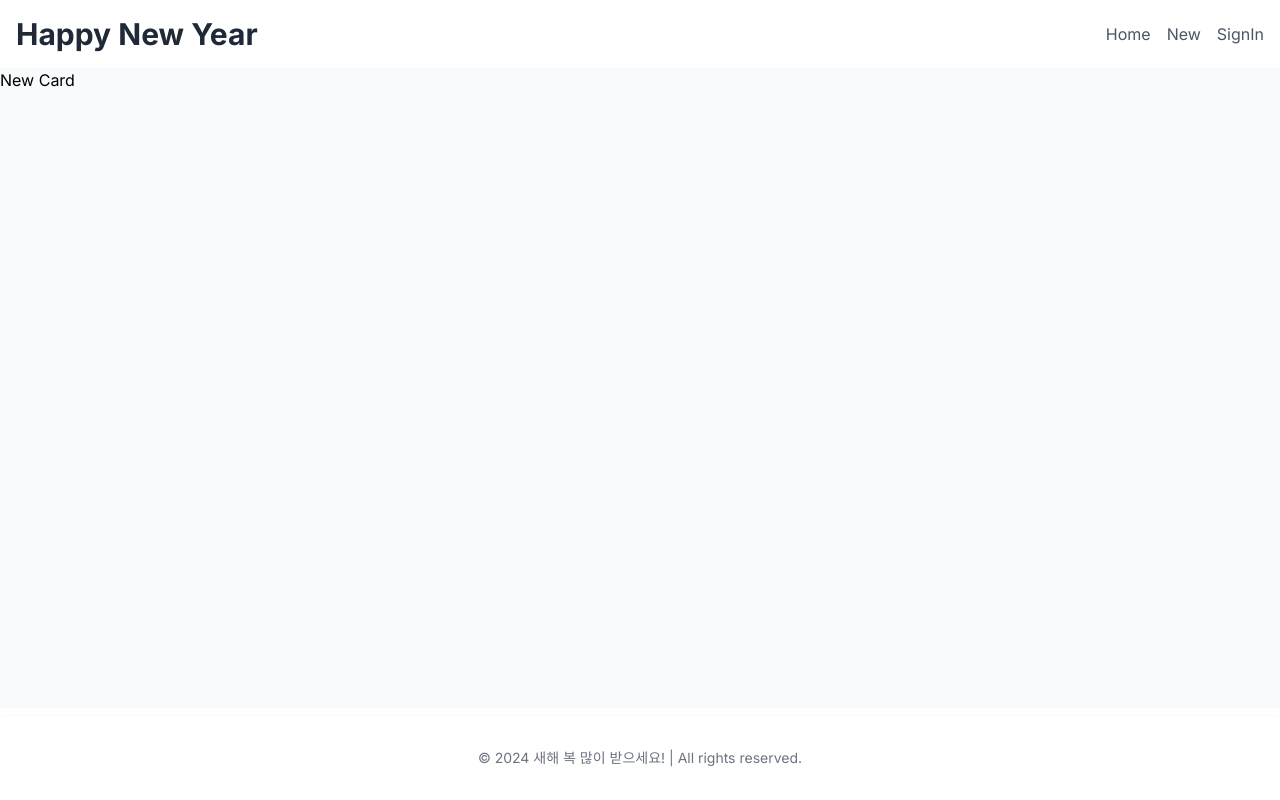
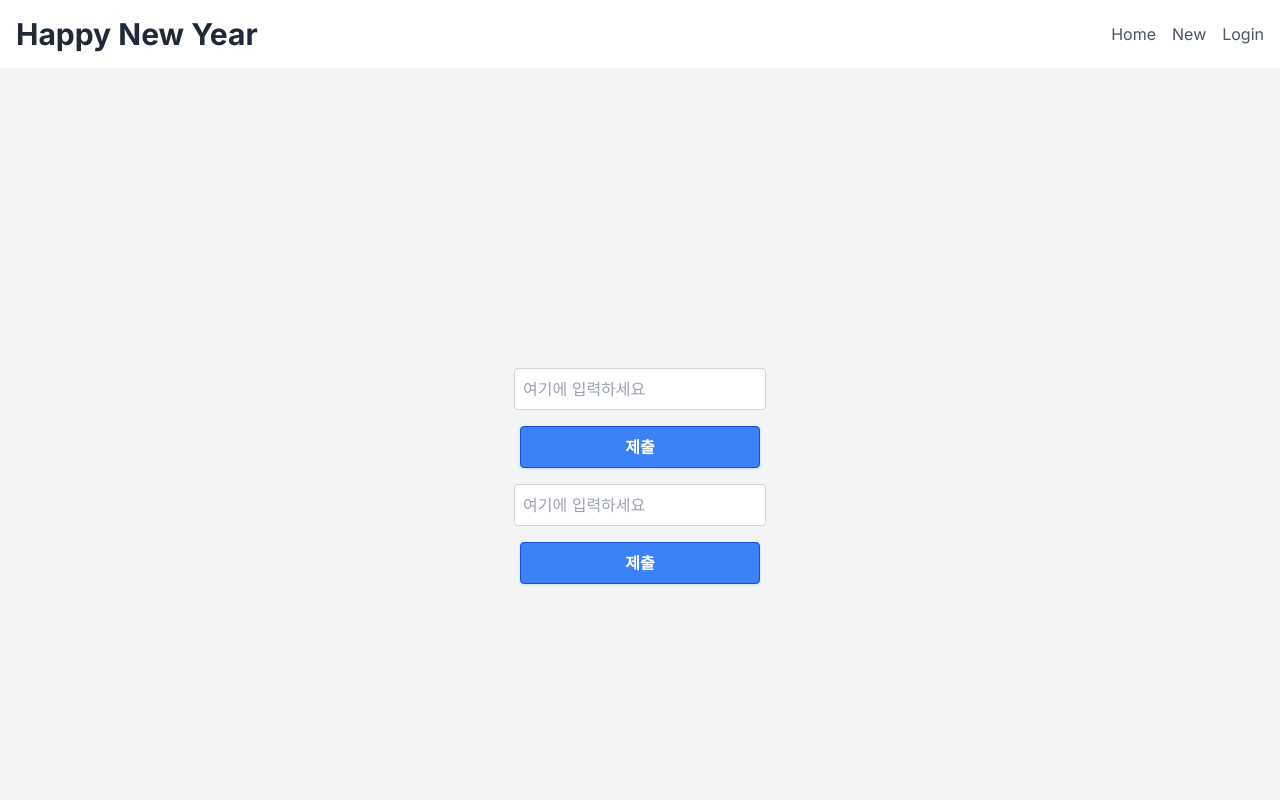
Before and after one commit to HC-kang/new-year-card, a Next.js app: page /new in a window 1280 px wide. Built offline with nearby package versions, Linux system fonts and the light colour scheme.

Commit message:
Feat: add new card component

```diff
--- a/src/app/layout.tsx
+++ b/src/app/layout.tsx
@@ -3,6 +3,7 @@ import { Inter } from 'next/font/google';
 import './globals.css';
 import Header from '@/components/Header';
 import Footer from '@/components/Footer';
+import { AuthProvider } from '../context/AuthContext';
 
 const inter = Inter({ subsets: ['latin'] });
 
@@ -21,9 +22,11 @@ export default function RootLayout({
       <body
         className={`${inter.className} flex flex-col w-full max-w-screen-2xl mx-auto`}
       >
-        <Header />
-        <main className='grow bg-slate-50'>{children}</main>
-        <Footer />
+        <AuthProvider>
+          <Header />
+          <main className='grow bg-slate-50'>{children}</main>
+          <Footer />
+        </AuthProvider>
       </body>
     </html>
   );
--- a/src/app/new/page.tsx
+++ b/src/app/new/page.tsx
@@ -1,5 +1,5 @@
-export default function New() {
-  return (
-    <div>New Card</div>
-  );
+import NewCard from '@/components/NewCard';
+
+export default function NewPage() {
+  return <NewCard />;
 }
--- a/src/app/page.tsx
+++ b/src/app/page.tsx
@@ -1,6 +1,6 @@
 import HomeSection from '../components/HomeSection';
 
-export default function Home() {
+export default function HomePage() {
   return (
     <>
       <HomeSection />
--- a/src/app/signIn/page.tsx
+++ b/src/app/signIn/page.tsx
@@ -1,21 +1,11 @@
+import SignIn from '@/components/SignIn';
 import { redirect } from 'next/navigation';
 
-export default function SignIn() {
+export default function SignInPage() {
   const isSignedIn = false;
   if (isSignedIn) {
     redirect('/');
   }
 
-  const kakaoRestApiKey = ''
-  const kakaoRedirectUri = ''
-  const kakaoLoginUrl = `https://kauth.kakao.com/oauth/authorize?response_type=code&client_id=${kakaoRestApiKey}&redirect_uri=${kakaoRedirectUri}`
-
-  return (
-    <section>
-      <a href={kakaoLoginUrl}
-        className="inline-block bg-yellow-500 hover:bg-yellow-600 text-white font-bold py-2 px-4 rounded focus:outline-none focus:shadow-outline">
-        Kakao로 로그인하기
-      </a>
-    </section>
-  );
+  return <SignIn />;
 }
--- a/src/components/Header.tsx
+++ b/src/components/Header.tsx
@@ -1,6 +1,14 @@
+'use client';
+
+import { useAuth } from '@/context/AuthContext';
 import Link from 'next/link';
 
 export default function Header() {
+  const auth = useAuth();
+  const logout = () => {
+    auth.setAccessToken(null);
+    document.cookie = 'access_token=; expires=Thu, 01 Jan 1970 00:00:00 UTC; path=/;';
+  }
   return (
     <header className='bg-white shadow-md p-4'>
       <div className='max-w-7xl mx-auto flex justify-between items-center'>
@@ -17,9 +25,19 @@ export default function Header() {
           <Link href='/new' className='text-gray-600 hover:text-indigo-500'>
             New
           </Link>
-          <Link href='/signIn' className='text-gray-600 hover:text-indigo-500'>
-            SignIn
-          </Link>
+          {auth.accessToken ? (
+            <Link
+              href='/'
+              onClick={logout}
+              className='text-gray-600 hover:text-indigo-500'
+            >
+              Logout
+            </Link>
+          ) : (
+            <Link href='/signIn' className='text-gray-600 hover:text-indigo-500'>
+              Login
+            </Link>
+          )}
         </nav>
       </div>
     </header>
--- /dev/null
+++ b/src/components/NewCard.tsx
@@ -0,0 +1,77 @@
+'use client';
+
+import { ChangeEvent, FormEvent, useState } from 'react';
+import Button from './ui/Button';
+import { useAuth } from '@/context/AuthContext';
+
+export default function NewCard() {
+    const [inputValue, setInputValue] = useState('');
+
+    const auth = useAuth();
+
+    const handleSubmit = (event: FormEvent<HTMLFormElement>) => {
+        event.preventDefault();
+        console.log('Submitted value:', inputValue);
+
+        fetch('http://localhost:3000/api/v1/cards').then(
+          (res) => res.text()
+        ).then(
+          (data) => {
+            console.log(data);
+          }
+        )
+      };
+    const handleSubmit2 = (event: FormEvent<HTMLFormElement>) => {
+        event.preventDefault();
+        console.log('Submitted value:', inputValue);
+
+        fetch('http://localhost:3000/api/v1/cards/hello', {
+          method: "GET",
+          headers: {
+            "Content-Type": "application/json",
+            "Authorization": `Bearer ${auth.accessToken}`
+          }
+        }).then(
+          (res) => res.text()
+        ).then(
+          (data) => {
+            console.log(data);
+          }
+        )
+      };
+
+      const handleChange = (event: ChangeEvent<HTMLInputElement>) => {
+        setInputValue(event.target.value);
+      };
+
+    return (
+      <section>
+        <div className='bg-gray-100 flex flex-col justify-center items-center h-screen'>
+          <form onSubmit={handleSubmit} className="flex flex-col items-center">
+            <input
+              type="text"
+              value={inputValue}
+              onChange={handleChange}
+              className="mt-4 p-2 border border-gray-300 rounded"
+              placeholder="여기에 입력하세요"
+            />
+            <Button className="mt-4">
+                제출
+            </Button>
+          </form>
+          <form onSubmit={handleSubmit2} className="flex flex-col items-center">
+            <input
+              type="text"
+              value={inputValue}
+              onChange={handleChange}
+              className="mt-4 p-2 border border-gray-300 rounded"
+              placeholder="여기에 입력하세요"
+            />
+            <Button className="mt-4">
+                제출
+            </Button>
+          </form>
+        </div>
+      </section>
+    );
+}
--- /dev/null
+++ b/src/components/SignIn.tsx
@@ -0,0 +1,22 @@
+'use client';
+
+import { useAuth } from '@/context/AuthContext';
+
+export default function SignIn() {
+  const kakaoRestApiKey = '3cbe533168d3c42d4e692132b5822087';
+  const kakaoRedirectUri = 'http://localhost:3000/api/v1/auth/kakao/callback';
+  const kakaoLoginUrl = `https://kauth.kakao.com/oauth/authorize?response_type=code&client_id=${kakaoRestApiKey}&redirect_uri=${kakaoRedirectUri}`;
+
+  const auth = useAuth();
+  return (
+    <section>
+      {auth.accessToken}
+      <a
+        href={kakaoLoginUrl}
+        className='inline-block bg-yellow-500 hover:bg-yellow-600 text-white font-bold py-2 px-4 rounded focus:outline-none focus:shadow-outline'
+      >
+        Kakao로 로그인하기
+      </a>
+    </section>
+  );
+}
--- /dev/null
+++ b/src/context/AuthContext.tsx
@@ -0,0 +1,44 @@
+'use client';
+
+import { createContext, useContext, useEffect, useState } from 'react';
+import { NextPageContext } from 'next';
+import { ReactNode } from 'react';
+
+interface AuthContextProps {
+  accessToken: string | null;
+  setAccessToken: (accessToken: string | null) => void;
+}
+
+const AuthContext = createContext<AuthContextProps>({
+  accessToken: null,
+  setAccessToken: () => {},
+});
+
+export const AuthProvider: React.FC<{ children: ReactNode }> = ({ children }) => {
+    const [accessToken, setAccessToken] = useState<string | null>(null);
+
+  useEffect(() => {
+    const accessToken = getCookie('access_token');
+    setAccessToken(accessToken);
+  }, []);
+
+  return (
+    <AuthContext.Provider value={{ accessToken, setAccessToken }}>
+      {children}
+    </AuthContext.Provider>
+  );
+};
+
+export const useAuth = () => useContext(AuthContext);
+
+// Helper function to get cookie value
+function getCookie(name: string): string | null {
+  if (typeof document === "undefined") return null; // SSR일 경우 null 반환
+
+  const cookies = document.cookie.split(';').map(cookie => cookie.trim());
+  const cookie = cookies.find(cookie => cookie.startsWith(`${name}=`));
+
+  if (!cookie) return null;
+
+  return cookie.split('=')[1];
+}
--- /dev/null
+++ b/src/server/kakao-login.ts
@@ -0,0 +1,3 @@
+const kakaoRestApiKey = process.env.KAKAO_REST_API_KEY
+const kakaoRedirectUri = process.env.KAKAO_REDIRECT_URI
+const kakaoLoginUrl = `https://kauth.kakao.com/oauth/authorize?response_type=code&client_id=${kakaoRestApiKey}&redirect_uri=${kakaoRedirectUri}`
```
